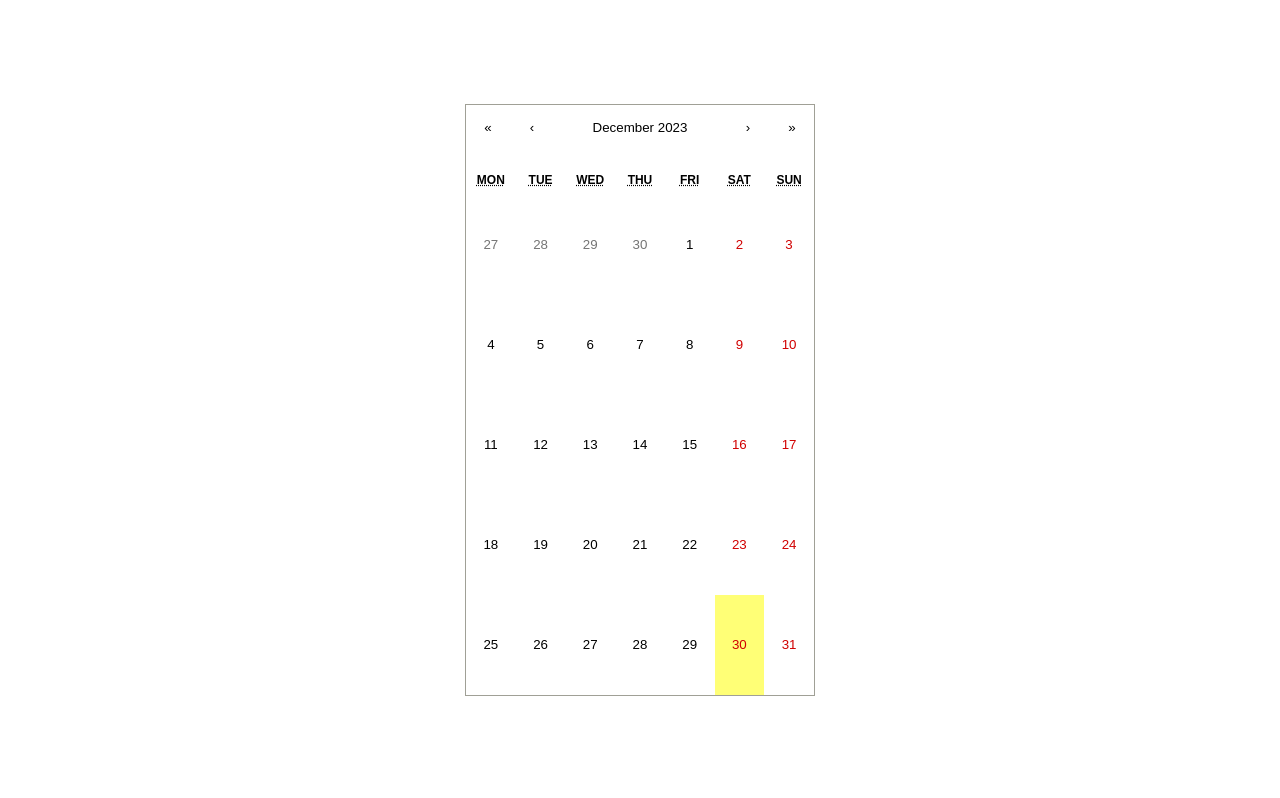
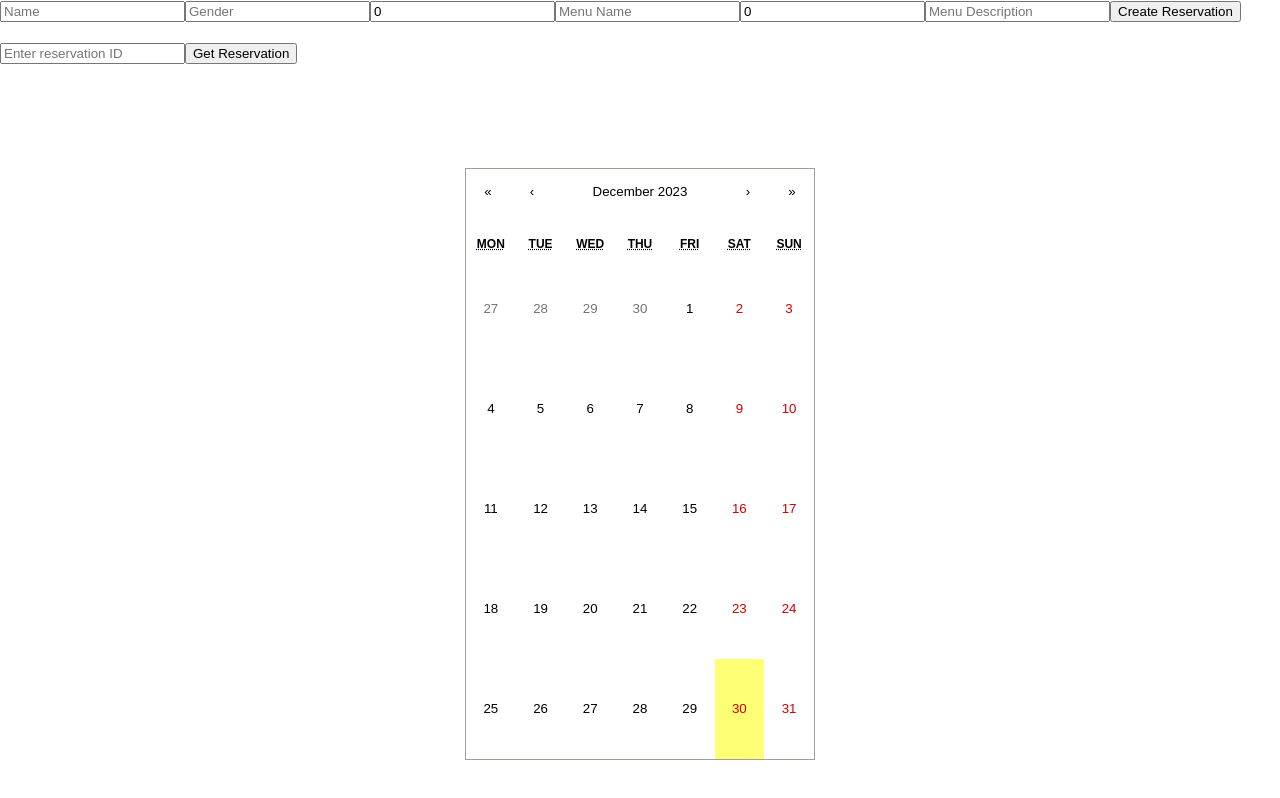
Before and after one commit to NeiHau/calite-frontend-app, a React (Create React App) app: page / in a window 1280 px wide. Shown: the top 798 px of the page. Built offline with nearby package versions, Linux system fonts and the light colour scheme.

Commit message:
mutationとqueryの実装完了

```diff
--- a/src/App.js
+++ b/src/App.js
@@ -1,12 +1,16 @@
-import logo from "./logo.svg";
 import "./App.css";
-import Header from "./components/Header/Header.jsx";
 import MyAppCalendar from "./components/Body/Calendar.jsx";
+import QueryButton from "./components/Button/QueryButton.jsx";
+import ReservationForm from "./components/ReservationForm/ReservationForm.jsx";
 
 function App() {
   return (
     <>
       {/* <Header logo={logo} /> */}
+      <div style={{ marginBottom: "20px" }}>
+        <ReservationForm />
+      </div>
+      <QueryButton />
       <MyAppCalendar />
     </>
   );
--- /dev/null
+++ b/src/components/Button/QueryButton.jsx
@@ -0,0 +1,66 @@
+import React, { useState } from "react";
+import { useQuery } from "@apollo/client";
+import { GET_RESERVATION_QUERY } from "../../graphql/queries/reservationQuery";
+
+const QueryButton = () => {
+  const [reservationId, setReservationId] = useState("");
+  const [reservationData, setReservationData] = useState(null); // useQueryからfetchしたdataを管理するuseState
+  const { loading, error, refetch } = useQuery(GET_RESERVATION_QUERY, {
+    skip: true,
+    variables: { id: reservationId },
+  });
+
+  const handleInputChange = (e) => {
+    setReservationId(e.target.value);
+  };
+
+  const handleGetReservation = async (e) => {
+    e.preventDefault();
+    try {
+      const { data } = await refetch({ id: reservationId });
+      setReservationData(data.getReservation); // データを状態変数に設定
+
+      console.log(data);
+    } catch (err) {
+      console.error(err);
+    }
+  };
+
+  if (loading) return <p>Loading...</p>;
+  if (error) return <p>Error: {error.message}</p>;
+
+  return (
+    <>
+      <form onSubmit={handleGetReservation}>
+        <input
+          type='text'
+          value={reservationId}
+          onChange={handleInputChange}
+          placeholder='Enter reservation ID'
+          autoComplete='off'
+          id='reservationId'
+          name='reservationId'
+        />
+        <button type='submit'>Get Reservation</button>
+      </form>
+      {reservationData && (
+        <div>
+          <h3>Reservation</h3>
+          <p>Name: {reservationData.name}</p>
+          <p>Gender: {reservationData.gender}</p>
+          <p>Age: {reservationData.age}</p>
+          {/* menuの情報がある場合に表示 */}
+          {reservationData.menu && (
+            <div>
+              <p>Menu Name: {reservationData.menu.name}</p>
+              <p>Price: {reservationData.menu.price}</p>
+              <p>Description: {reservationData.menu.description}</p>
+            </div>
+          )}
+        </div>
+      )}
+    </>
+  );
+};
+
+export default QueryButton;
--- /dev/null
+++ b/src/components/ReservationForm/ReservationForm.jsx
@@ -0,0 +1,139 @@
+import React, { useState } from "react";
+import { v4 as uuidv4 } from "uuid";
+import { CREATE_RESERVATION_MUTATION } from "../../graphql/mutations/reservationMutations";
+import { useMutation } from "@apollo/client";
+
+export default function ReservationForm() {
+  // フォームの状態を管理
+  const [formData, setFormData] = useState({
+    id: uuidv4(),
+    name: "",
+    gender: "",
+    age: 0,
+    menu: {
+      name: "",
+      price: 0,
+      description: "",
+    },
+  });
+
+  // useMutation フックの使用
+  const [createReservation, { loading, error }] = useMutation(
+    CREATE_RESERVATION_MUTATION
+  );
+
+  async function handleSubmit(e) {
+    e.preventDefault();
+    console.log("handleSubmit is called with", formData);
+
+    try {
+      const { data } = await createReservation({
+        variables: {
+          id: uuidv4(),
+          name: formData.name,
+          gender: formData.gender,
+          age: formData.age,
+          menu: formData.menu,
+        },
+      });
+
+      if (loading) {
+        console.log("Submitting...");
+        return;
+      }
+      if (error) {
+        console.error(`Submission error! ${error.message}`);
+        return;
+      }
+      console.log("Mutation success, data:", data);
+    } catch (error) {
+      console.error("Mutation error:", error);
+    }
+  }
+
+  function handleChange(e) {
+    const { name, value } = e.target;
+
+    if (name === "age") {
+      setFormData({ ...formData, [name]: parseInt(value, 10) });
+    } else if (
+      name === "menuName" ||
+      name === "menuPrice" ||
+      name === "menuDescription"
+    ) {
+      // menu関連のフィールドの処理
+      setFormData({
+        ...formData,
+        menu: {
+          ...formData.menu,
+          [name === "menuName"
+            ? "name"
+            : name === "menuPrice"
+            ? "price"
+            : "description"]: name === "menuPrice" ? parseFloat(value) : value,
+        },
+      });
+    } else {
+      setFormData({ ...formData, [name]: value });
+    }
+  }
+
+  return (
+    <form
+      onSubmit={(e) => {
+        e.preventDefault();
+        handleSubmit(e);
+      }}
+    >
+      <input
+        type='text'
+        name='name'
+        value={formData.name}
+        onChange={handleChange}
+        placeholder='Name'
+        autoComplete='off'
+      />
+      <input
+        type='text'
+        name='gender'
+        value={formData.gender}
+        onChange={handleChange}
+        placeholder='Gender'
+        autoComplete='off'
+      />
+      <input
+        type='number'
+        name='age'
+        value={formData.age}
+        onChange={handleChange}
+        placeholder='Age'
+        autoComplete='off'
+      />
+      <input
+        type='text'
+        name='menuName'
+        value={formData.menu.name}
+        onChange={handleChange}
+        placeholder='Menu Name'
+        autoComplete='off'
+      />
+      <input
+        type='number'
+        name='menuPrice'
+        value={formData.menu.price}
+        onChange={handleChange}
+        placeholder='Menu Price'
+        autoComplete='off'
+      />
+      <input
+        type='text'
+        name='menuDescription'
+        value={formData.menu.description}
+        onChange={handleChange}
+        placeholder='Menu Description'
+        autoComplete='off'
+      />
+      <button type='submit'>Create Reservation</button>
+    </form>
+  );
+}
--- /dev/null
+++ b/src/graphql/apollo-client.js
@@ -0,0 +1,9 @@
+// src/apollo-client.js
+// import { ApolloClient, InMemoryCache } from "@apollo/client";
+
+// const client = new ApolloClient({
+//   uri: "http://localhost:5001/graphql",
+//   cache: new InMemoryCache(),
+// });
+
+// export default client;
--- /dev/null
+++ b/src/graphql/mutations/reservationMutations.js
@@ -0,0 +1,25 @@
+import { gql } from "@apollo/client";
+
+export const CREATE_RESERVATION_MUTATION = gql`
+  mutation createReservation(
+    $name: String!
+    $gender: String!
+    $age: Float!
+    $menu: MenuInput!
+  ) {
+    createReservation(name: $name, gender: $gender, age: $age, menu: $menu) {
+      name
+      gender
+      age
+    }
+  }
+`;
+
+// MenuInputの型定義
+export const MenuInput = gql`
+  input MenuInput {
+    name: String!
+    price: Float!
+    description: String
+  }
+`;
--- /dev/null
+++ b/src/graphql/queries/reservationQuery.js
@@ -0,0 +1,17 @@
+import { gql } from "@apollo/client";
+
+export const GET_RESERVATION_QUERY = gql`
+  query GetReservation($id: String!) {
+    getReservation(id: $id) {
+      id
+      name
+      gender
+      age
+      menu {
+        name
+        price
+        description
+      }
+    }
+  }
+`;
--- a/src/index.js
+++ b/src/index.js
@@ -1,17 +1,23 @@
-import React from 'react';
-import ReactDOM from 'react-dom/client';
-import './index.css';
-import App from './App';
-import reportWebVitals from './reportWebVitals';
+import React from "react";
+import ReactDOM from "react-dom/client";
+import "./index.css";
+import App from "./App";
+import reportWebVitals from "./reportWebVitals";
+import { ApolloProvider, InMemoryCache, ApolloClient } from "@apollo/client";
+// import client from "./graphql/apollo-client";
 
-const root = ReactDOM.createRoot(document.getElementById('root'));
+const client = new ApolloClient({
+  uri: "http://localhost:5001/graphql",
+  cache: new InMemoryCache(),
+});
+
+const root = ReactDOM.createRoot(document.getElementById("root"));
 root.render(
   <React.StrictMode>
-    <App />
+    <ApolloProvider client={client}>
+      <App />
+    </ApolloProvider>
   </React.StrictMode>
 );
 
-// If you want to start measuring performance in your app, pass a function
-// to log results (for example: reportWebVitals(console.log))
-// or send to an analytics endpoint. Learn more: https://bit.ly/CRA-vitals
 reportWebVitals();
```
Also changed, not shown: package.json (+10 -1 lines), 1 other file (tests, documents, lock files or other folders).
